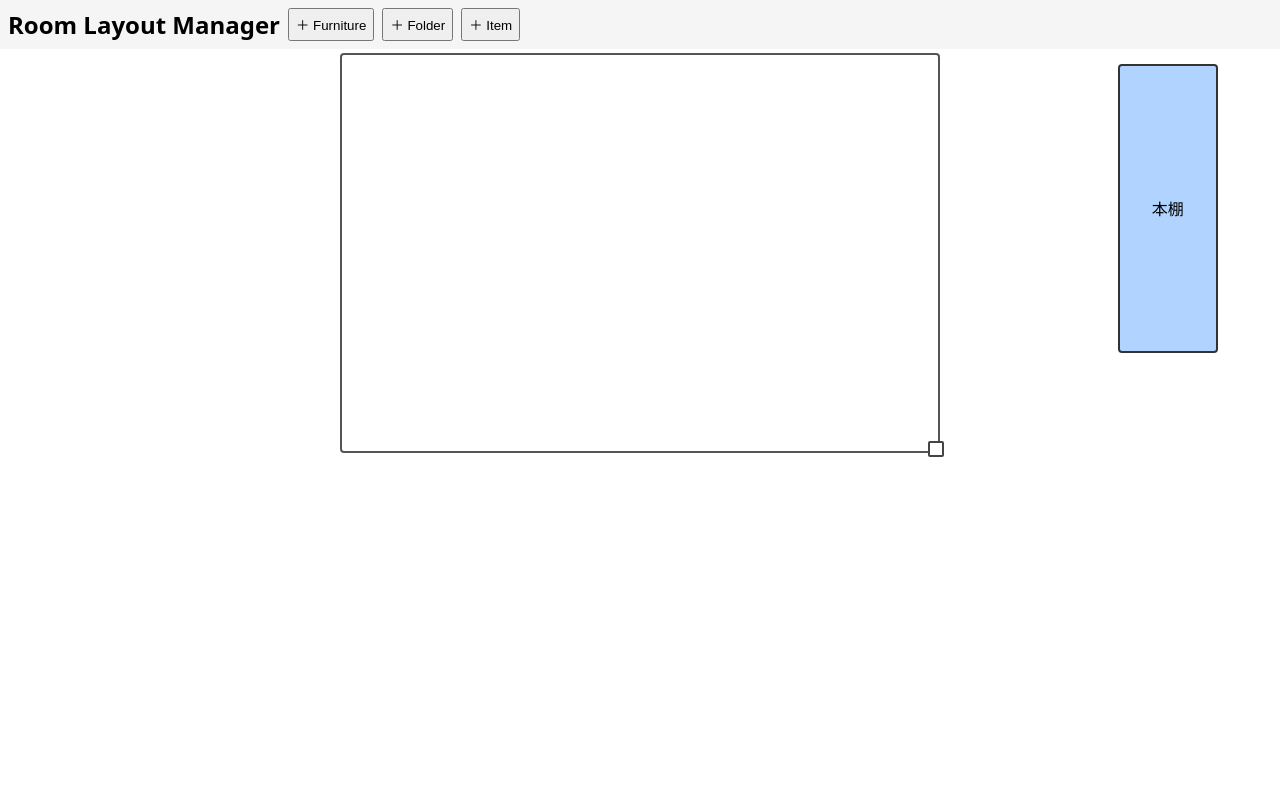
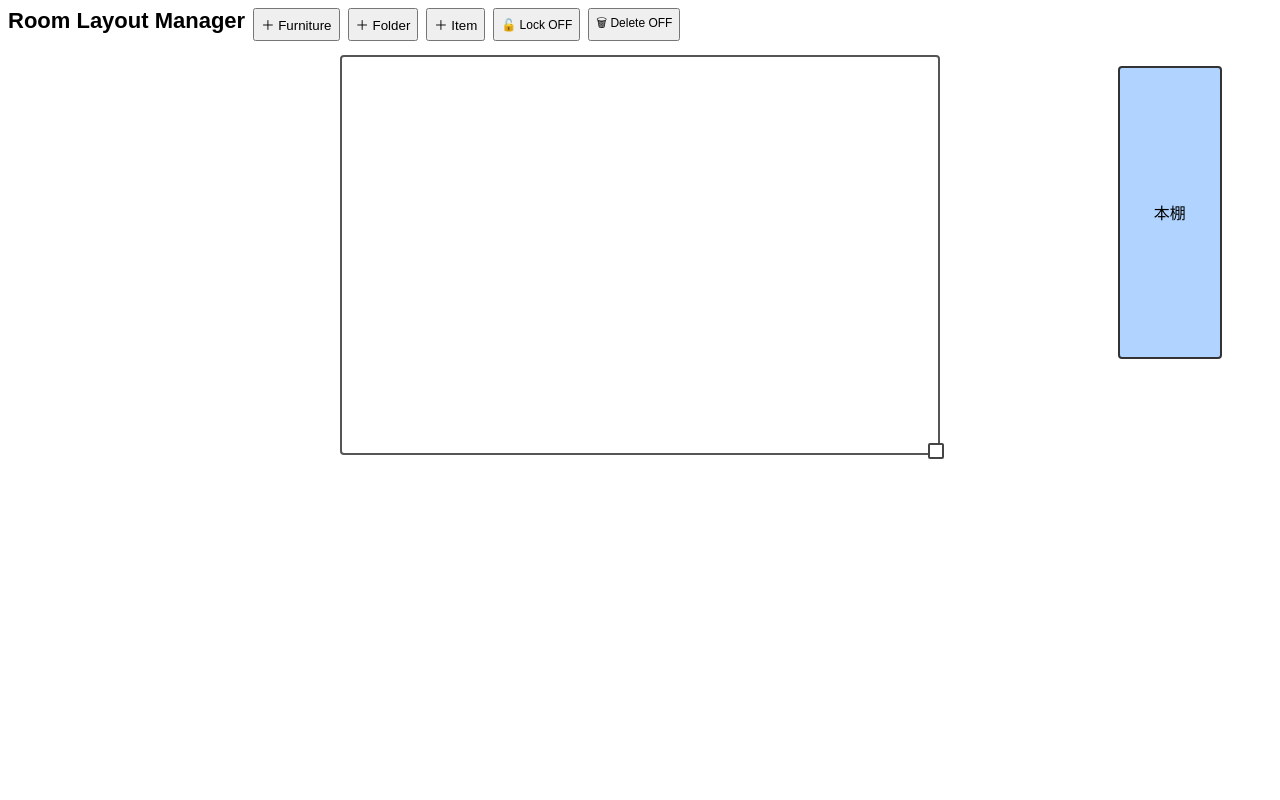
Before and after one commit to wings0178/Creat-Your-Room, a Flask app: page / in a window 1280 px wide. Run offline with Flask 3, Linux system fonts and the light colour scheme.

Commit message:
最新フロント反映

```diff
--- a/static/app.js
+++ b/static/app.js
@@ -1,202 +1,157 @@
-/********************************************************
-  Room Layout Manager – v3
-  機能:
-    • 家具・フォルダー・アイテム3階層
-    • 家具作成後に9色パレットで色変更
-    • 削除モード & 家具ロック/アンロック切替
-    • 部屋サイズは初期600×400（拡張のみOK）
-*********************************************************/
-
+// ─── データと定数 ─────────────────────
 const room   = document.getElementById('room');
 const handle = document.getElementById('room-handle');
-const paletteColors = ['#ff9aa2','#ffb7b2','#ffdac1','#e2f0cb',
-                       '#b5ead7','#c7ceea','#b0d4ff','#ffd95e',
-                       '#d1c4e9'];
+const COLORS = ['#ff9aa2','#ffb7b2','#ffdac1','#e2f0cb','#b5ead7',
+                '#c7ceea','#b0d4ff','#ffd95e','#d1c4e9'];
 
-let data = {};        // 全家具データ
-let delMode = false;  // 削除モード
-let lockMode=false;   // 家具固定モード
+let data     = {};    // 家具データ
+let delMode  = false; // 削除モード
+let lockMode = false; // 固定モード
 
-/* ────────────────────────────────
-   1. サーバー読み込み
-──────────────────────────────── */
-fetch('/data').then(r=>r.json()).then(d=>{
-  data=d;
-  for(const n in data) spawn(n,data[n]);
+// ─── 1. 初期ロード ──────────────────
+fetch('/data').then(r=>r.json()).then(j=>{
+  data=j; for(const n in data) createFurniture(n,data[n]);
 });
 
-/* ────────────────────────────────
-   2. 家具生成
-──────────────────────────────── */
-function spawn(name,info){
+// ─── 2. 家具生成 ───────────────────
+function createFurniture(name,info){
   const div=document.createElement('div');
   div.className='furniture';
   div.dataset.id=name;
   div.textContent=name;
-  div.style.background= info.color || '#b0d4ff';
-  applyRect(div,info);
-  badge(div,info);
+  div.style.background=info.color||'#b0d4ff';
+  setRect(div,info);   // 位置 & サイズ
+  setBadge(div,info);  // フォルダー有無
+
+  // クリック
+  div.onclick=e=>{
+    if(delMode){ deleteFurniture(name,div); }
+  };
+  // ダブルクリックで詳細
+  div.ondblclick=()=> openModal(name,div);
 
   room.appendChild(div);
-
-  /* クリック*/
-  div.onclick = e=>{
-    if(delMode){ delFurniture(name,div); return; }
-    if(lockMode) return;
-  };
-
-  /* ダブルクリック→情報ポップアップ */
-  div.ondblclick = ()=> openInfo(name,div);
-
-  /* ドラッグ & リサイズ */
-  makeDrag(div,name);
-  makeResize(div,name);
+  makeDrag(div,name); makeResize(div,name);
 }
 
-/* ────────────────────────────────
-   3. 家具バッジ
-──────────────────────────────── */
-function badge(div,info){
+// ─── 3. バッジ ─────────────────────
+function setBadge(div,info){
   div.querySelectorAll('.folder-badge').forEach(b=>b.remove());
   if(info.folders && Object.keys(info.folders).length){
     const b=document.createElement('span');
-    b.className='folder-badge'; b.textContent='📂';
+    b.className='folder-badge'; b.textContent='📁';
     div.appendChild(b);
   }
 }
 
-/* ────────────────────────────────
-   4. ボタン系
-──────────────────────────────── */
-addFurniture.onclick = ()=>{
-  const name=prompt('家具名？'); if(!name||data[name]) return;
-  data[name]={x:60,y:60,w:120,h:60,color:'#b0d4ff',folders:{}};
-  spawn(name,data[name]); save();
+// ─── 4. ボタン処理 ──────────────────
+addFurniture.onclick=()=>{
+  const n=prompt('家具名？'); if(!n||data[n])return;
+  data[n]={x:70,y:70,w:120,h:60,color:'#b0d4ff',folders:{}};
+  createFurniture(n,data[n]); save();
 };
 
-addFolder.onclick = ()=>{
-  const f = chooseFurniture(); if(!f) return;
-  const folder = prompt('フォルダー名？'); if(!folder) return;
-  data[f].folders=data[f].folders||{}; data[f].folders[folder]=data[f].folders[folder]||[];
-  badge(document.querySelector(`[data-id="${f}"]`),data[f]); save();
+addFolder.onclick=()=>{
+  const f = select(Object.keys(data),'家具を選択'); if(!f)return;
+  const folder=prompt('フォルダー名？'); if(!folder)return;
+  data[f].folders=data[f].folders||{}; data[f].folders[folder]=[];
+  setBadge(getDiv(f),data[f]); save();
 };
 
-addItem.onclick = ()=>{
-  const f = chooseFurniture(); if(!f) return;
+addItem.onclick=()=>{
+  const f = select(Object.keys(data),'家具を選択'); if(!f)return;
   const folders=Object.keys(data[f].folders||{});
-  if(!folders.length){ alert('先にフォルダーを作って'); return; }
-  const folder=prompt(`どのフォルダー？\n${folders.join(', ')}`); if(!folder) return;
-  if(!folders.includes(folder)){ alert('存在しないフォルダー'); return; }
-  const item=prompt('アイテム名？'); if(!item) return;
+  if(!folders.length){alert('フォルダーを先に追加');return;}
+  const folder=select(folders,'フォルダーを選択'); if(!folder)return;
+  const item=prompt('アイテム名？'); if(!item)return;
   data[f].folders[folder].push(item); save();
 };
 
-/* ─── 削除モード切替 */
-delModeBtn.onclick=()=>{
-  delMode=!delMode;
-  alert(delMode?'削除モードON（家具をタップで削除）':'削除モードOFF');
-};
-/* ─── 家具固定/解除 */
 lockBtn.onclick=()=>{
   lockMode=!lockMode;
-  document.querySelectorAll('.furniture').forEach(div=>{
-    div.classList.toggle('locked',lockMode);
-  });
-  lockBtn.textContent= lockMode?'Unlock Furniture':'Lock Furniture';
+  lockBtn.textContent= lockMode?'🔒 Lock ON':'🔓 Lock OFF';
+  document.querySelectorAll('.furniture')
+          .forEach(el=>el.classList.toggle('locked',lockMode));
 };
 
-/* ────────────────────────────────
-   5. 情報ポップアップ + 色変更
-──────────────────────────────── */
-function openInfo(name,div){
+delBtn.onclick=()=>{
+  delMode=!delMode;
+  delBtn.textContent= delMode?'🗑 Delete ON':'🗑 Delete OFF';
+};
+
+// ─── 5. 情報＆色変更モーダル ─────────
+function openModal(name,div){
   const info=data[name];
-  let txt=`<strong>${name}</strong><br>`;
+  let html=`<h3>${name}</h3>`;
   for(const f in info.folders){
-    txt+=`📂${f}<br>`;
-    info.folders[f].forEach(i=>txt+=`&nbsp;&nbsp;- ${i}<br>`);
+    html+=`<strong>${f}</strong><ul>`;
+    info.folders[f].forEach(i=>html+=`<li>${i}</li>`); html+='</ul>';
   }
-  /* 色パレットHTML */
-  txt+=`<hr>色を選んで変更：<div class='palette'>`;
-  paletteColors.forEach(c=>{
-    txt+=`<span class='swatch' style='background:${c}' data-color='${c}'></span>`;
-  });
-  txt+=`</div>`;
+  html+=`<hr>色変更:<div class='palette'>`;
+  COLORS.forEach(c=> html+=`<span class='swatch' data-c='${c}'
+    style='background:${c}'></span>`); html+=`</div>
+    <button id='close'>Close</button>`;
 
-  /* モーダル */
   const modal=document.createElement('div');
-  modal.style.cssText='position:fixed;inset:0;background:#0006;display:flex;align-items:center;justify-content:center;z-index:9999';
-  modal.innerHTML=`<div style="background:#fff;padding:16px;border-radius:8px;max-height:70%;overflow:auto">${txt}<br><button id='closeInfo'>Close</button></div>`;
+  modal.style.cssText='position:fixed;inset:0;background:#0005;display:flex;align-items:center;justify-content:center;z-index:9999';
+  modal.innerHTML=`<div style="background:#fff;padding:18px;border-radius:8px;max-height:80%;overflow:auto">${html}</div>`;
   document.body.appendChild(modal);
 
   modal.onclick=e=>{
-    if(e.target.id==='closeInfo'||e.target===modal) modal.remove();
+    if(e.target.id==='close'||e.target===modal) modal.remove();
     if(e.target.classList.contains('swatch')){
-      const c=e.target.dataset.color;
+      const c=e.target.dataset.c;
       info.color=c; div.style.background=c; save();
     }
   };
 }
 
-/* ────────────────────────────────
-   6. ドラッグ / リサイズ
-──────────────────────────────── */
-function makeDrag(el,name){
+// ─── 6. 選択ダイアログ（番号入力） ──
+function select(arr,title){
+  const num=prompt(`${title}\n${arr.map((v,i)=>`${i+1}. ${v}`).join('\n')}\n番号を入力:`);
+  const idx=parseInt(num,10)-1; return arr[idx]||null;
+}
+
+// ─── 7. ドラッグ & リサイズ ─────────
+function makeDrag(el,id){
   interact(el).draggable({
-    listeners:{ move(e){
+    listeners:{move(e){
       if(lockMode) return;
-      data[name].x+=e.dx; data[name].y+=e.dy;
-      applyRect(el,data[name]);
-    },end:save }
+      const i=data[id]; i.x+=e.dx; i.y+=e.dy; setRect(el,i);
+    },end:save}
   });
 }
-function makeResize(el,name){
+function makeResize(el,id){
   interact(el).resizable({
     edges:{right:true,bottom:true},
-    listeners:{ move(e){
+    listeners:{move(e){
       if(lockMode) return;
-      data[name].w=e.rect.width; data[name].h=e.rect.height;
-      applyRect(el,data[name]);
-    },end:save }
+      const i=data[id]; i.w=e.rect.width; i.h=e.rect.height; setRect(el,i);
+    },end:save}
   });
 }
-function applyRect(el,info){
-  el.style.left=info.x+'px'; el.style.top=info.y+'px';
-  el.style.width=info.w+'px'; el.style.height=info.h+'px';
+function setRect(el,i){
+  el.style.left=i.x+'px'; el.style.top=i.y+'px';
+  el.style.width=i.w+'px'; el.style.height=i.h+'px';
 }
 
-/* ────────────────────────────────
-   7. 削除処理
-──────────────────────────────── */
-function delFurniture(name,div){
-  if(confirm(`${name} を削除？`)){
-    delete data[name]; div.remove(); save();
-  }
+// ─── 8. 削除 ─────────────────────
+function deleteFurniture(name,div){
+  if(confirm(`${name} を削除？`)){ delete data[name]; div.remove(); save(); }
 }
 
-/* ────────────────────────────────
-   8. 家具選択ダイアログ
-──────────────────────────────── */
-function chooseFurniture(){
-  const names=Object.keys(data); if(!names.length){alert('家具なし');return null;}
-  const n=prompt(`どの家具？\n${names.join(', ')}`); return data[n]?n:null;
-}
-
-/* ────────────────────────────────
-   9. 部屋リサイズ（拡大のみ）
-──────────────────────────────── */
+// ─── 9. 部屋リサイズ（拡張のみ） ────
 interact(handle).draggable({
-  listeners:{ move(e){
+  listeners:{move(e){
     const r=room.getBoundingClientRect();
     room.style.width = Math.max(600,r.width+e.dx)+'px';
     room.style.height= Math.max(400,r.height+e.dy)+'px';
   }}
 });
 
-/* ────────────────────────────────
-   10. 保存
-──────────────────────────────── */
+// ─── 10. Util ─────────────────────
+function getDiv(id){return document.querySelector(`[data-id="${id}"]`);}
 function save(){
-  fetch('/data',{method:'POST',
-    headers:{'Content-Type':'application/json'},
+  fetch('/data',{method:'POST',headers:{'Content-Type':'application/json'},
     body:JSON.stringify(data)});
 }
--- a/static/style.css
+++ b/static/style.css
@@ -1,35 +1,25 @@
-/* ============================
-   style.css – v2 修正版
-   - 9 色カラーパレット
-   - 家具フォント大きめ
-   - 初期部屋サイズ小さめ
-   - モバイル UI 調整
-   ============================ */
-html,body{margin:0;font-family:system-ui, sans-serif;height:100%;}
-header{padding:8px;display:flex;flex-wrap:wrap;gap:8px;background:#f5f5f5;}
-h1{margin:0;font-size:24px;}
-main{height:calc(100% - 60px);overflow:auto;padding:4px;}
+html,body{margin:0;font-family:sans-serif;height:100%;}
+header{padding:8px;display:flex;gap:8px;flex-wrap:wrap}
+h1{margin:0;font-size:22px}
+main{height:calc(100% - 90px);overflow:auto;padding:6px}
 
-/* ----- 部屋 ----- */
-#room{position:relative;width:600px;height:400px;margin:auto;touch-action:none;}
-#room-border{position:absolute;inset:0;border:2px solid #555;border-radius:4px;background:#fff;}
-#room-handle{position:absolute;right:-6px;bottom:-6px;width:12px;height:12px;background:#fff;border:2px solid #444;cursor:nwse-resize;border-radius:2px;}
+/* ルーム */
+#room{position:relative;margin:auto;width:600px;height:400px;user-select:none}
+#room-border{position:absolute;inset:0;border:2px solid #555;border-radius:4px}
+#room-handle{position:absolute;right:-6px;bottom:-6px;width:12px;height:12px;
+  background:#fff;border:2px solid #444;border-radius:2px;cursor:nwse-resize}
 
-/* ----- 家具 ----- */
-.furniture{position:absolute;min-width:60px;min-height:30px;border:2px solid #333;border-radius:4px;display:flex;align-items:center;justify-content:center;user-select:none;touch-action:none;color:#000;font-size:16px;padding:2px;box-sizing:border-box;}
-.furniture.selected{outline:3px dashed red;}
-.folder-badge{position:absolute;left:2px;top:2px;padding:2px 4px;font-size:10px;background:#ffce54;border-radius:3px;}
+/* 家具 */
+.furniture{position:absolute;min-width:60px;min-height:30px;border:2px solid #333;
+  border-radius:4px;display:flex;align-items:center;justify-content:center;
+  font-size:16px;color:#000;cursor:move}
+.furniture.locked{cursor:default;pointer-events:none;opacity:.8}
+.folder-badge{position:absolute;left:2px;top:2px;background:#ffd95e;border-radius:3px;
+  padding:1px 4px;font-size:11px}
 
-/* ----- カラーパレット ----- */
-#palette{position:fixed;bottom:60px;left:50%;transform:translateX(-50%);display:flex;gap:6px;background:#fff;padding:6px 8px;border:2px solid #333;border-radius:8px;box-shadow:0 2px 10px rgba(0,0,0,.2);}
-#palette.hidden{display:none;}
-.swatch{width:28px;height:28px;border:2px solid #444;cursor:pointer;border-radius:4px;}
-.swatch.selected{outline:3px solid #000;}
+/* ボタン */
+.mini{font-size:12px;padding:4px 6px}
 
-/* ----- モバイル用削除ボタン ----- */
-footer{display:none;}
-@media(max-width:600px){
-  footer{display:block;position:fixed;bottom:0;width:100%;background:#eee;padding:4px;text-align:center;}
-  main{height:calc(100% - 100px);}
-}
-button.mini{font-size:12px;padding:4px 6px;}
+/* カラーパレット */
+.palette{display:flex;gap:6px;margin-top:8px}
+.swatch{width:22px;height:22px;border:2px solid #555;border-radius:50%;cursor:pointer}
--- a/templates/index.html
+++ b/templates/index.html
@@ -13,22 +13,17 @@
     <button id="addFurniture">＋ Furniture</button>
     <button id="addFolder">＋ Folder</button>
     <button id="addItem">＋ Item</button>
+
+    <!-- モード切替 -->
+    <button id="lockBtn"  class="mini">🔓 Lock OFF</button>
+    <button id="delBtn"   class="mini">🗑 Delete OFF</button>
   </header>
 
-  <!-- ルームエリア -->
   <main>
     <div id="room">
-      <!-- resizable 背景パネル -->
-      <div id="room-border">
-        <span id="room-handle"></span> <!-- 右下ハンドル -->
-      </div>
+      <div id="room-border"><span id="room-handle"></span></div>
     </div>
   </main>
-
-  <!-- モバイル用フッターメニュー（隠せる） -->
-  <footer>
-    <button class="mini" id="delMode">🗑 Delete mode</button>
-  </footer>
 
   <script src="{{ url_for('static', filename='app.js') }}"></script>
 </body>
```
